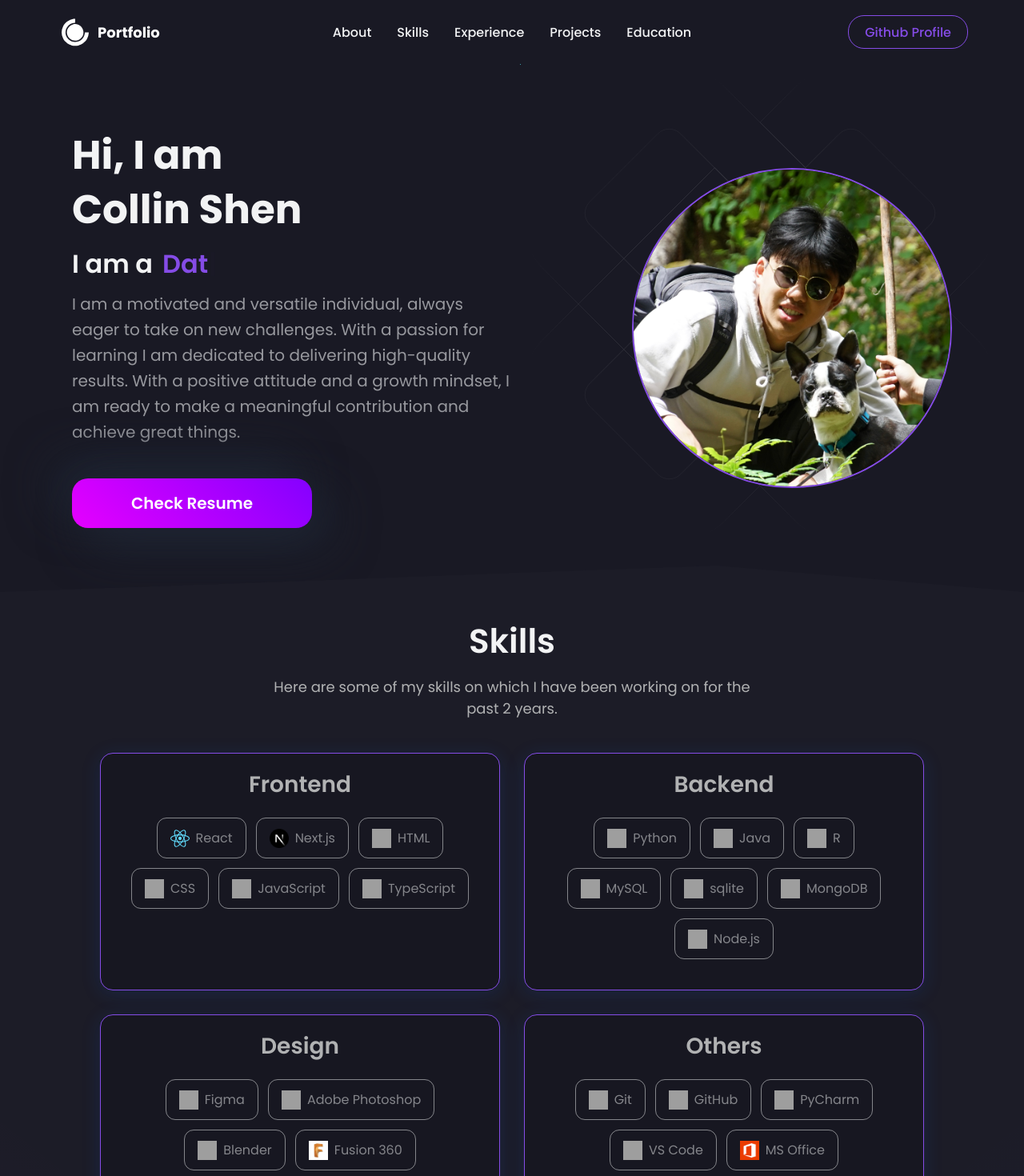
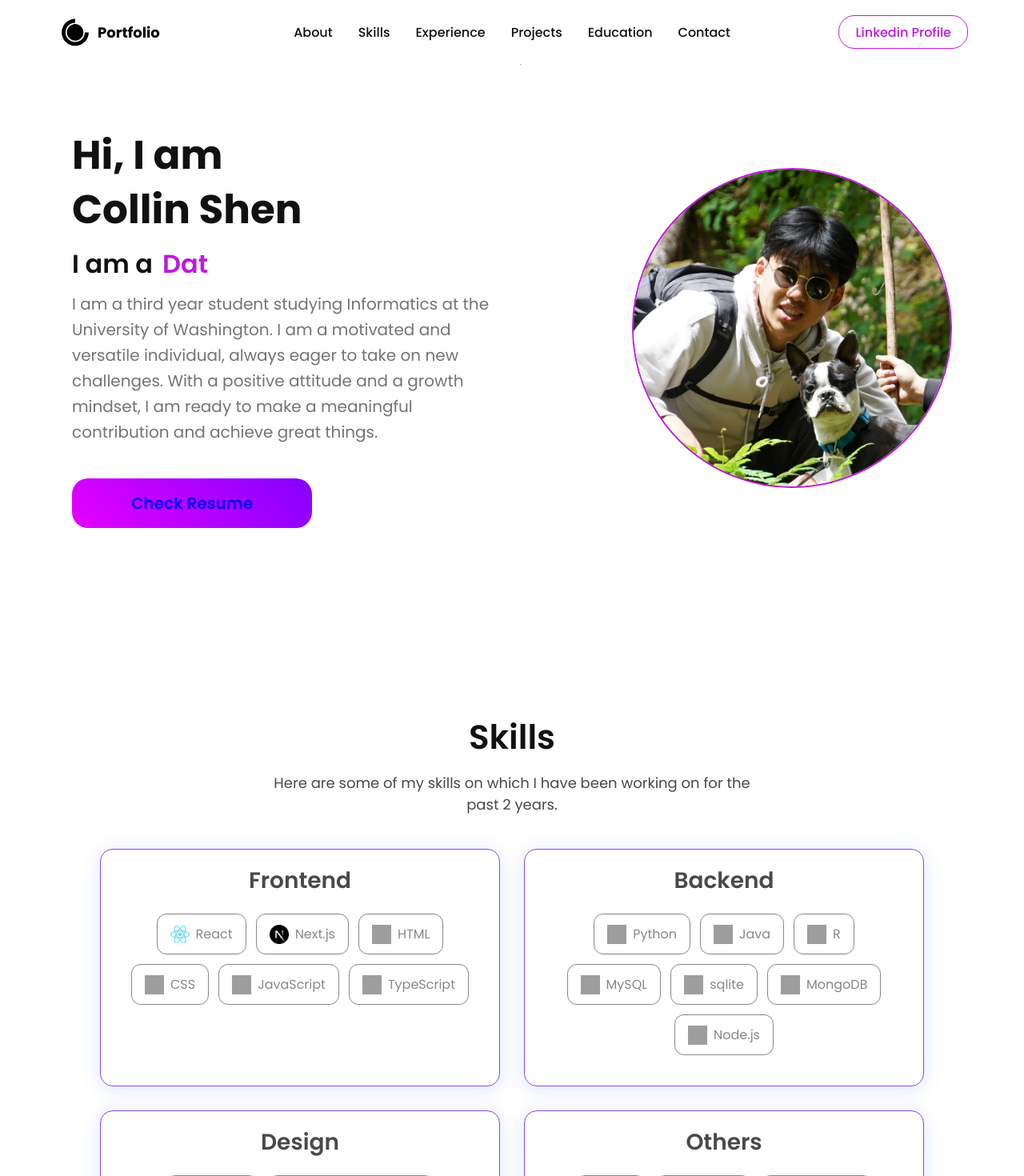
Before and after one commit to collinshen123/Personal-Site, a React (Create React App) app: page / in a window 1280 px wide. Shown: the top 1470 px of the page at 80% size. Built offline with nearby package versions, Linux system fonts and the light colour scheme; grey boxes are pictures that could not be loaded.

Commit message:
light theme, navbar update, formatting

```diff
--- a/src/App.js
+++ b/src/App.js
@@ -27,7 +27,7 @@ const Wrapper = styled.div`
   clip-path: polygon(0 0, 100% 0, 100% 100%,30% 98%, 0 100%);
 `
 function App() {
-  const [darkMode, setDarkMode] = useState(true);
+  const [darkMode, setDarkMode] = useState(false);
   const [openModal, setOpenModal] = useState({ state: false, project: null });
   console.log(openModal)
   return (
--- a/src/components/Contact/index.js
+++ b/src/components/Contact/index.js
@@ -11,6 +11,7 @@ justify-content: center;
 position: relative;
 z-index: 1;
 align-items: center;
+padding: 40px 0px 80px 0px;
 @media (max-width: 960px) {
     padding: 0px;
 }
@@ -142,7 +143,7 @@ const Contact = () => {
 
 
   return (
-    <Container>
+    <Container id="contact">
       <Wrapper>
         <Title>Contact</Title>
         <Desc>Feel free to reach out to me for any questions or opportunities!</Desc>
--- a/src/components/Education/index.js
+++ b/src/components/Education/index.js
@@ -16,7 +16,7 @@ const Container = styled.div`
     position: relative;
     z-index: 1;
     align-items: center;
-    padding: 0px 0px 60px 0px;
+    padding: 40px 0px 80px 0px;
     @media (max-width: 960px) {
         padding: 0px;
     }
--- a/src/components/HeroSection/index.js
+++ b/src/components/HeroSection/index.js
@@ -11,6 +11,7 @@ export const HeroContainer = styled.div`
   justify-content: center;
   position: relative;
   padding: 80px 30px;
+  margin-bottom: 80px;
   @media (max-width: 960px) {
     padding: 66px 16px;
   }
@@ -179,7 +180,7 @@ export const ResumeButton = styled.a`
     max-width: 300px;
     text-align: center;
     padding: 16px 0;
-    color:${({ theme }) => theme.white};
+    color: ${({ theme }) => theme.white};
     border-radius: 20px;
     cursor: pointer;
     font-size: 20px;
@@ -189,12 +190,10 @@ export const ResumeButton = styled.a`
     background: linear-gradient(225deg, hsla(271, 100%, 50%, 1) 0%, hsla(294, 100%, 50%, 1) 100%);
     background: -moz-linear-gradient(225deg, hsla(271, 100%, 50%, 1) 0%, hsla(294, 100%, 50%, 1) 100%);
     background: -webkit-linear-gradient(225deg, hsla(271, 100%, 50%, 1) 0%, hsla(294, 100%, 50%, 1) 100%);
-    box-shadow:  20px 20px 60px #1F2634,
     -20px -20px 60px #1F2634;
     &:hover {
         transform: scale(1.05);
     transition: all 0.4s ease-in-out;
-    box-shadow:  20px 20px 60px #1F2634,
     filter: brightness(1);
     }
 
--- a/src/components/Navbar/index.js
+++ b/src/components/Navbar/index.js
@@ -13,7 +13,7 @@ const Navbar = () => {
     <Nav>
       <NavbarContainer>
         <NavLogo to='/'>
-          <a style={{ display: "flex", alignItems: "center", color: "white", marginBottom: '20;', cursor: 'pointer' }}>
+          <a style={{ display: "flex", alignItems: "center", color: "black", marginBottom: '20;', cursor: 'pointer' }}>
             <DiCssdeck size="3rem" /> <Span>Portfolio</Span>
           </a>
         </NavLogo>
@@ -28,9 +28,10 @@ const Navbar = () => {
           <NavLink href='#experience'>Experience</NavLink>
           <NavLink href='#projects'>Projects</NavLink>
           <NavLink href='#education'>Education</NavLink>
+          <NavLink href='#contact'>Contact</NavLink>
         </NavItems>
         <ButtonContainer>
-          <GitHubButton href={Bio.github} target="_blank">Github Profile</GitHubButton>
+          <GitHubButton href={Bio.linkedin} target="_blank">Linkedin Profile</GitHubButton>
         </ButtonContainer>
         {
           isOpen &&
--- a/src/components/Projects/index.js
+++ b/src/components/Projects/index.js
@@ -14,6 +14,7 @@ export const Container = styled.div`
   z-index: 1;
   align-items: center;
   clip-path: polygon(0 0, 100% 0, 100% 100%,100% 98%, 0 100%);
+  padding: 40px 0px 80px 0px;
 `;
 
 export const Wrapper = styled.div`
--- a/src/components/Skills/index.js
+++ b/src/components/Skills/index.js
@@ -10,6 +10,7 @@ justify-content: center;
 position: relative;
 z-index: 1;
 align-items: center;
+padding: 40px 0px 80px 0px;
 `
 
 const Wrapper = styled.div`
--- a/src/data/constants.js
+++ b/src/data/constants.js
@@ -18,7 +18,7 @@ export const Bio = {
       "Programmer",
     ],
     description:
-      "I am a motivated and versatile individual, always eager to take on new challenges. With a passion for learning I am dedicated to delivering high-quality results. With a positive attitude and a growth mindset, I am ready to make a meaningful contribution and achieve great things.",
+      "I am a third year student studying Informatics at the University of Washington. I am a motivated and versatile individual, always eager to take on new challenges. With a positive attitude and a growth mindset, I am ready to make a meaningful contribution and achieve great things.",
     github: "https://github.com/collinshen123",
     resume:
       "https://docs.google.com/document/d/12TS8kAHh3cuzrX_yW4odsFd3dHukmL6y64LixXkITFM/edit?usp=sharing",
@@ -383,8 +383,8 @@ export const Bio = {
         {
           name: "Collin Shen",
           img: "https://avatars.githubusercontent.com/u/58667267?v=4",
-          linkedin: "https://www.linkedin.com/in/rishav-chanda-b89a791b3/",
-          github: "https://github.com/rishavchanda/",
+          linkedin: "https://www.linkedin.com/in/collin-shen-50806a228/",
+          github: "https://github.com/collinshen123",
         },
       ],
     },
@@ -411,26 +411,20 @@ export const Bio = {
         {
           name: "Collin Shen",
           img: "https://avatars.githubusercontent.com/u/58667267?v=4",
-          linkedin: "https://www.linkedin.com/in/rishav-chanda-b89a791b3/",
-          github: "https://github.com/rishavchanda/",
+          linkedin: "https://www.linkedin.com/in/collin-shen-50806a228/",
+          github: "https://github.com/collinshen123",
         },
         {
           name: "Jaime Li",
-          img: "https://avatars.githubusercontent.com/u/105523676?v=4",
-          linkedin: "",
-          github: "",
+          img: "https://avatars.githubusercontent.com/u/105523676?v=4"
         },
         {
           name: "Erzhan Umar",
-          img: "https://avatars.githubusercontent.com/u/115045228?v=4",
-          linkedin: "",
-          github: "",
+          img: "https://avatars.githubusercontent.com/u/115045228?v=4"
         },
         {
           name: "Kailynn nguyen",
-          img: "https://avatars.githubusercontent.com/u/115045182?v=4",
-          linkedin: "",
-          github: "",
+          img: "https://avatars.githubusercontent.com/u/115045182?v=4"
         },
       ],
     },
@@ -444,26 +438,21 @@ export const Bio = {
         hateCrimes,
       tags: ["Python", "Pandas", "Numpy", "MatPlotLib", "PyCharm", "Plotly"],
       category: "data analysis",
-      github: "https://github.com/rishavchanda/Brain-Tumor-Detection",
-      webapp: "https://brain-tumor.netlify.app/",
+      github: "https://github.com/GConscious/ProjectHateCrimes",
       member: [
         {
           name: "Collin Shen",
           img: "https://avatars.githubusercontent.com/u/58667267?v=4",
-          linkedin: "https://www.linkedin.com/in/rishav-chanda-b89a791b3/",
-          github: "https://github.com/rishavchanda/",
+          linkedin: "https://www.linkedin.com/in/collin-shen-50806a228/",
+          github: "https://github.com/collinshen123",
         },
         {
           name: "Amrith Gandham",
-          img: "https://avatars.githubusercontent.com/u/61984726?v=4",
-          linkedin: "",
-          github: "",
+          img: "https://avatars.githubusercontent.com/u/61984726?v=4"
         },
         {
           name: "Mykyta Lepikash",
-          img: "https://avatars.githubusercontent.com/u/115119452?v=4",
-          linkedin: "",
-          github: "",
+          img: "https://avatars.githubusercontent.com/u/115119452?v=4"
         },
 
       ],
```
Also changed, not shown: src/App.css (line endings or trailing spaces). Lines whose indentation alone changed are shown as unchanged.
